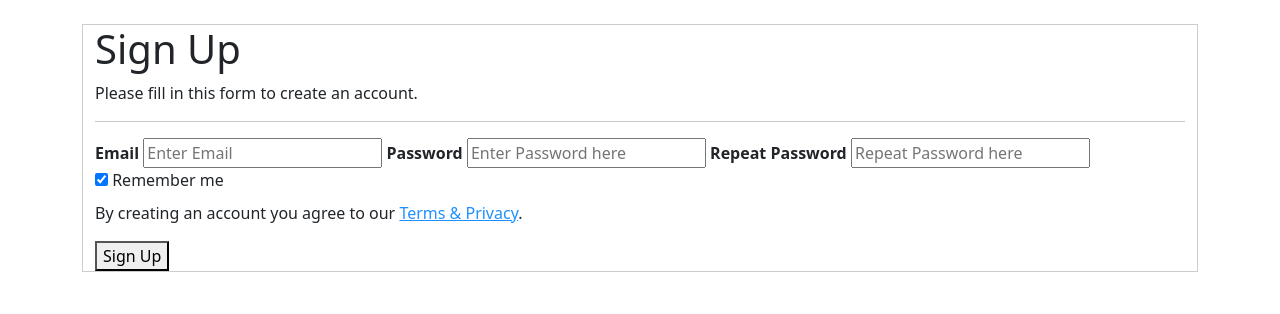
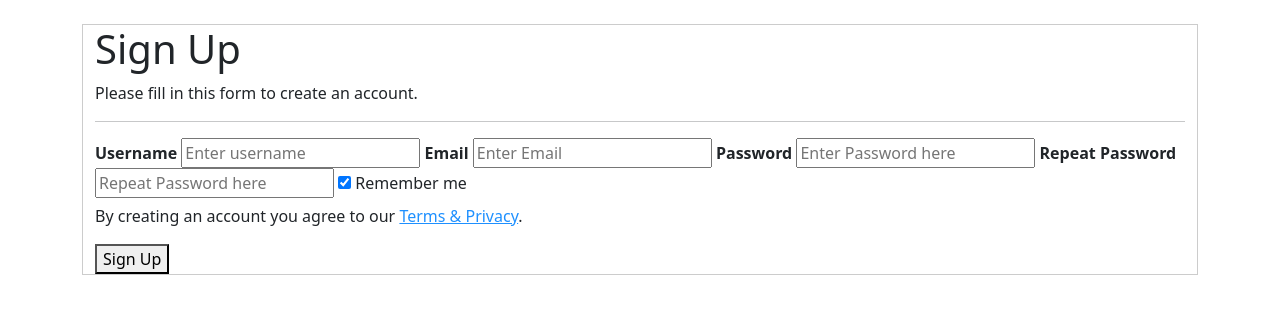
Before and after one commit to Hrafnkellh/group41-JobHunters, a Django app: page /users/sign_up in a window 1280 px wide. Shown: the part 73-387 px from the top of the page. Run offline with Django 5.2, Linux system fonts and the light colour scheme.

Commit message:
forgot username

```diff
--- a/JobHunters/templates/Users/sign_up.html
+++ b/JobHunters/templates/Users/sign_up.html
@@ -5,6 +5,8 @@
           <h1>Sign Up</h1>
           <p>Please fill in this form to create an account.</p>
           <hr>
+          <label for="username"><b>Username</b></label>
+          <input type="text" placeholder="Enter username" name="username" required>
 
           <label for="email"><b>Email</b></label>
           <input type="text" placeholder="Enter Email" name="email" required>
```
